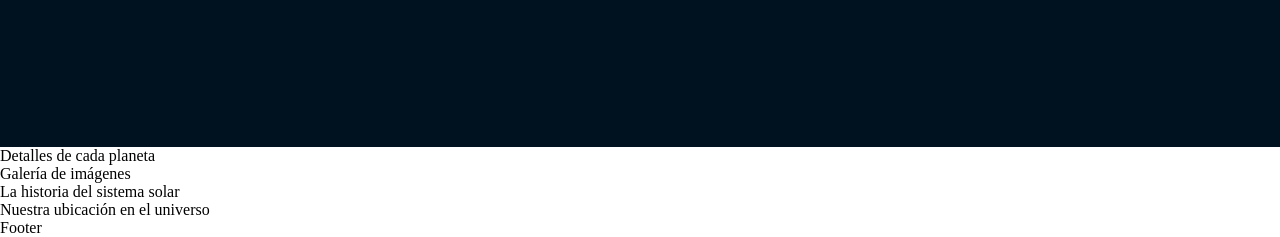
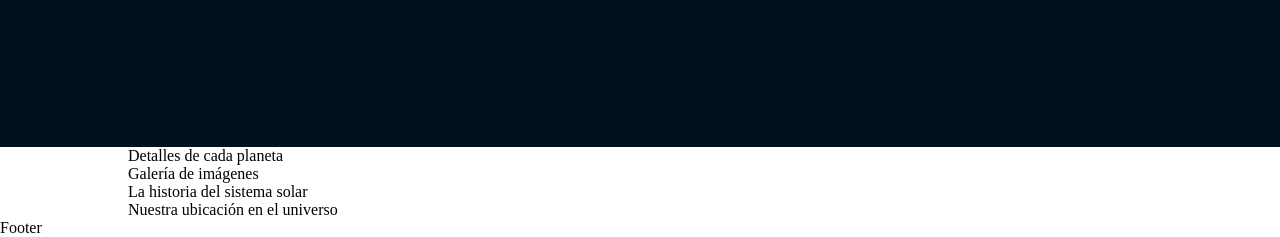
Before and after one commit to Hisui02/solar-system, a plain HTML site: page index.html in a window 1280 px wide. Shown: the part 653-890 px from the top of the page. Drawn offline with Linux system fonts and the light colour scheme.

Commit message:
arreglado wrapper en móviles

```diff
--- a/css/style.css
+++ b/css/style.css
@@ -1,6 +1,11 @@
 ::-webkit-scrollbar {
   width: 0px;
   background: transparent;
+}
+
+#wrapper {
+  width: 80vw;
+  margin: auto;
 }
 
 body {
@@ -20,3 +25,9 @@ nav {
 .planets-details {
   background-color: #fff;
 }
+
+@media screen and (max-width: 1024px) {
+  #wrapper {
+    width: 100vw;
+  }
+}
```
